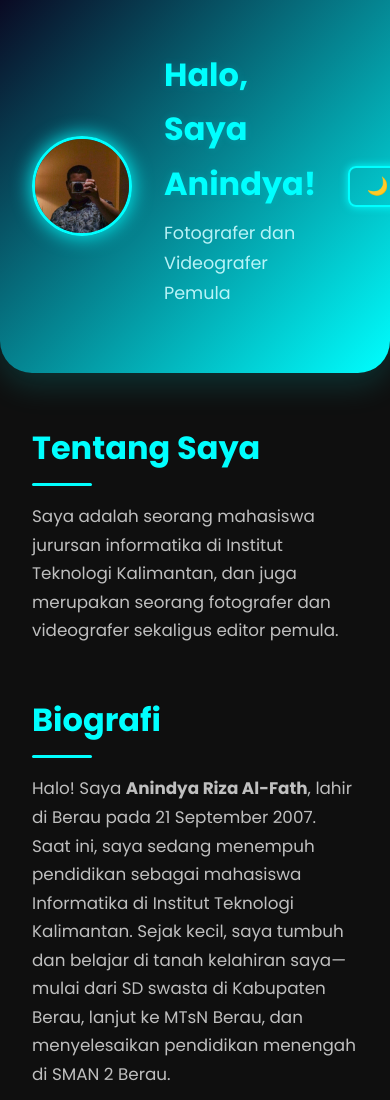
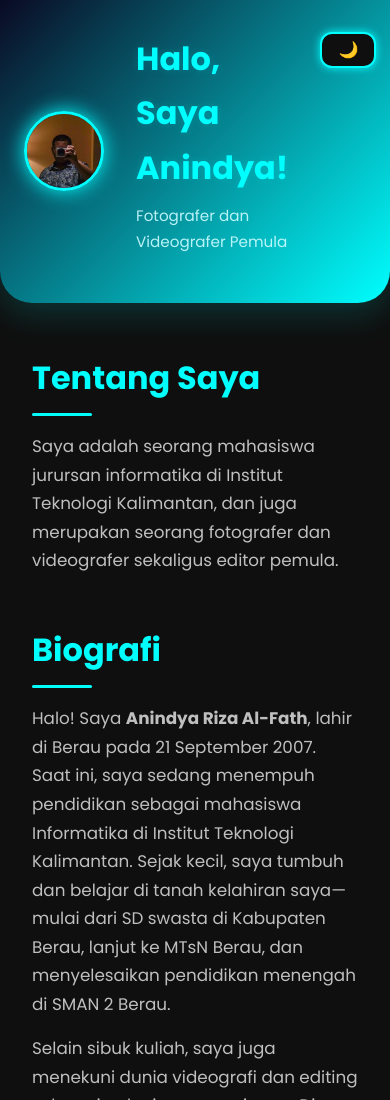
Before and after one commit to NynzProject/aninportofolio, a plain HTML site: page index.html in a window 390 px wide. Shown: the top 1100 px of the page. Drawn offline with Linux system fonts and the light colour scheme.

Commit message:
ganti style header

```diff
--- a/style.css
+++ b/style.css
@@ -18,31 +18,6 @@ body.light {
   --border-color: #dddddd;
 }
 
-#themeToggle {
-  margin-left: auto;
-  background: var(--bg-color); /* kasih background solid supaya kontras */
-  border: 2px solid var(--accent-color);
-  color: var(--accent-color);
-  padding: 0.5rem 1.2rem;
-  border-radius: 12px;
-  font-size: 1.1rem;
-  cursor: pointer;
-  transition:
-    background 0.3s ease,
-    color 0.3s ease,
-    box-shadow 0.3s ease;
-  box-shadow: 0 0 8px var(--accent-color); /* glow */
-  font-weight: 600;
-  user-select: none;
-}
-
-#themeToggle:hover {
-  background: var(--accent-color);
-  color: var(--bg-color);
-  box-shadow: 0 0 12px var(--accent-color);
-}
-
-
 /* RESET DASAR */
 * {
   margin: 0;
@@ -62,19 +37,23 @@ body {
 /* THEME TOGGLE BUTTON */
 #themeToggle {
   margin-left: auto;
-  background: transparent;
+  background: var(--bg-color);
   border: 2px solid var(--accent-color);
   color: var(--accent-color);
-  padding: 0.5rem 1rem;
-  border-radius: 8px;
+  padding: 0.5rem 1.2rem;
+  border-radius: 12px;
   font-size: 1.1rem;
   cursor: pointer;
-  transition: all 0.3s ease;
+  transition: background 0.3s ease, color 0.3s ease, box-shadow 0.3s ease;
+  box-shadow: 0 0 8px var(--accent-color);
+  font-weight: 600;
+  user-select: none;
 }
 
 #themeToggle:hover {
   background: var(--accent-color);
   color: var(--bg-color);
+  box-shadow: 0 0 12px var(--accent-color);
 }
 
 /* HEADER */
@@ -84,10 +63,14 @@ header {
   padding: 3rem 2rem;
   display: flex;
   align-items: center;
+  justify-content: space-between;
   gap: 2rem;
   border-bottom-left-radius: 2rem;
   border-bottom-right-radius: 2rem;
   box-shadow: 0 12px 32px var(--accent-glow);
+  flex-wrap: nowrap;
+  text-align: left;
+  flex-direction: row;
 }
 
 header img {
@@ -110,6 +93,50 @@ header p {
   font-size: 1.1rem;
   color: #ccfcff;
   opacity: 0.9;
+}
+
+@media (max-width: 768px) {
+  header {
+    flex-direction: row;
+    flex-wrap: nowrap;
+    align-items: center;
+    justify-content: space-between;
+    padding: 2rem 1.5rem;
+    text-align: left;
+  }
+
+  header img {
+    width: 80px;
+    height: 80px;
+  }
+
+  header h1 {
+    font-size: 1.8rem;
+  }
+
+  header p {
+    font-size: 1rem;
+  }
+
+  #themeToggle {
+    margin-left: auto;
+    align-self: flex-start;
+  }
+}
+
+@media (max-width: 480px) {
+  header h1 {
+    font-size: 1.6rem;
+  }
+
+  header p {
+    font-size: 0.95rem;
+  }
+
+  #themeToggle {
+    padding: 0.4rem 1rem;
+    font-size: 1rem;
+  }
 }
 
 /* SECTION */
```
